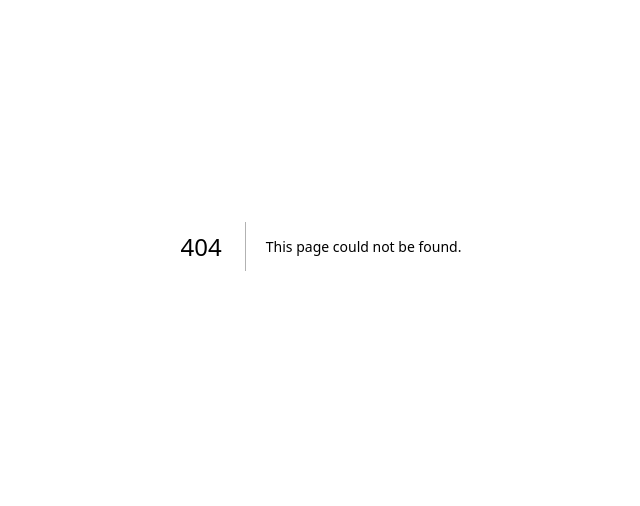
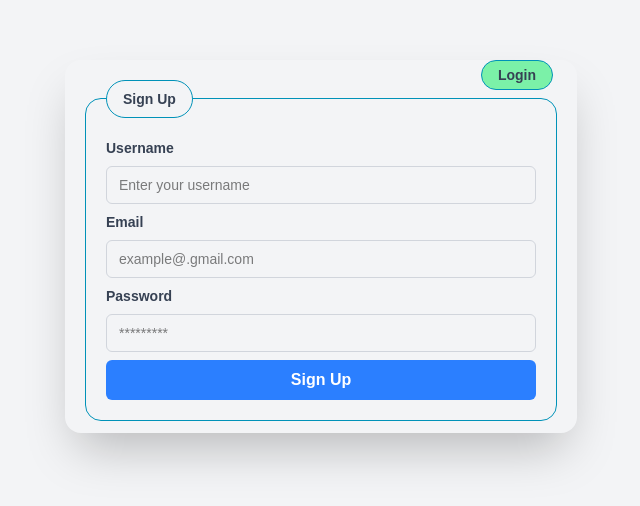
Before and after one commit to Misra-Praveen/MediCare, a Next.js app in the folder frontend/: page /sign-up in a window 1280 px wide. Before the commit this address had no page. Shown: the part 154-660 px from the top of the page, without its empty margins (319-959 px from the left). Built offline with nearby package versions, Linux system fonts and the light colour scheme.

Commit message:
Added auth UI  Sign Up page with API integration

```diff
--- /dev/null
+++ b/frontend/src/app/sign-up/page.tsx
@@ -0,0 +1,122 @@
+"use client";
+
+import { useRouter } from "next/navigation";
+import React, { ErrorInfo, useState } from "react"
+
+
+interface RegisterForm {
+  username: string;
+  email: string;
+  password: string;
+  role: "STAFF";
+}
+
+const Register = ()=>{
+    const [form, setForm] = useState<RegisterForm>({username: "", email: "" ,password: "", role: "STAFF"});
+    const [isLoading, setIsLoading]= useState(false);
+    const [error, setError] = useState("");
+    const router = useRouter()
+
+    const handleSubmit = async (e: React.FormEvent<HTMLFormElement>)=>{
+        e.preventDefault();
+        setError("")
+        if (!form.username || !form.email || !form.password) {
+            setError("Please enter username, email and password");
+            return;
+        }
+        setIsLoading(true);
+
+        const payload: Record<string, string> = {
+            password: form.password,
+        };
+
+        if (form.username) payload.username = form.username;
+        if (form.email) payload.email = form.email;
+        if (form.role) payload.role = form.role;
+
+       try {
+            const response = await fetch("http://localhost:4000/api/auth/sign-up",
+                {
+                    method : "POST",
+                    headers: {
+                        "Content-Type": "application/json",
+                    },
+                    body: JSON.stringify(payload)
+
+                }
+            )
+            const data = await response.json();
+            if (!response.ok) {
+                setError(
+                    data?.message || "Something went wrong. Please try again."
+                )
+                setIsLoading(false)
+                return
+            }
+
+
+            router.push("/login");
+
+       } catch (error) {
+            if (error instanceof Error) {
+                console.log(error.message);
+                setError(error.message);
+            } else {
+                console.log("Unknown error");
+                setError("Something went wrong");
+            }
+       } finally {
+            setIsLoading(false);
+       }
+
+    }
+
+    return (
+        <div className="min-h-screen flex justify-center items-center p-5 bg-gray-100">
+
+            <form onSubmit={handleSubmit} className="w-full  md:max-w-lg shadow-2xl rounded-2xl px-5 pt-5 pb-3 relative">
+                <button onClick={()=>router.push("/login")} className="absolute text-sm top-0 right-6 font-bold text-gray-700 py-1 border border-cyan-600 rounded-full px-4 bg-green-300 hover:bg-green-500 hover:text-white">Login</button>
+                {error && <p className="text-sm font-semibold p-2 text-center text-red-500">{error}</p>}
+                <fieldset className="border border-cyan-600 flex flex-col gap-2 justify-center p-5 rounded-2xl">
+                   <legend className="text-sm font-bold text-gray-700 py-2 border border-cyan-600 rounded-full px-4">Sign Up</legend>
+                    <label htmlFor = "username" className="text-sm font-semibold text-gray-700">Username</label>
+                    <input type="text"
+                        id="username"
+                        name="username"
+                        placeholder="Enter your username"
+                        value={form.username}
+                        onChange={(e)=> setForm({ ...form, username: e.target.value})}
+                        className="w-full rounded-md border border-gray-300 px-3 py-2 text-sm focus:outline-none focus:ring-2 focus:ring-blue-500"
+                    />
+
+                    <label htmlFor="email" className="text-sm font-semibold text-gray-700" >Email</label>
+                    <input type="email"
+                        id="email"
+                        name="email"
+                        placeholder="example@.gmail.com"
+                        value={form.email}
+                        onChange={(e)=> setForm({...form, email: e.target.value})}
+                        className="w-full rounded-md border border-gray-300 px-3 py-2 text-sm focus:outline-none focus:ring-2 focus:ring-blue-500"
+                    />
+                    <label htmlFor="password" className="text-sm font-semibold text-gray-700">Password</label>
+                    <input type="password"
+                        id="password"
+                        name="password"
+                        placeholder="*********"
+                        value={form.password}
+                        onChange={(e)=> setForm({...form, password: e.target.value})}
+                        className="w-full rounded-md border border-gray-300 px-3 py-2 text-sm focus:outline-none focus:ring-2 focus:ring-blue-500"
+                    />
+
+                    <button type="submit" className={`w-full p-2 rounded-md font-bold text-white transition
+                        ${isLoading ? "bg-blue-300 cursor-not-allowed" : "bg-blue-500 hover:bg-blue-600 cursor-pointer"} `} disabled={isLoading}
+                    >
+                        {isLoading ? "Submitting..." : "Sign Up"}
+                    </button>
+                </fieldset>
+            </form>
+        </div>
+    )
+}
+
+export default Register
```
